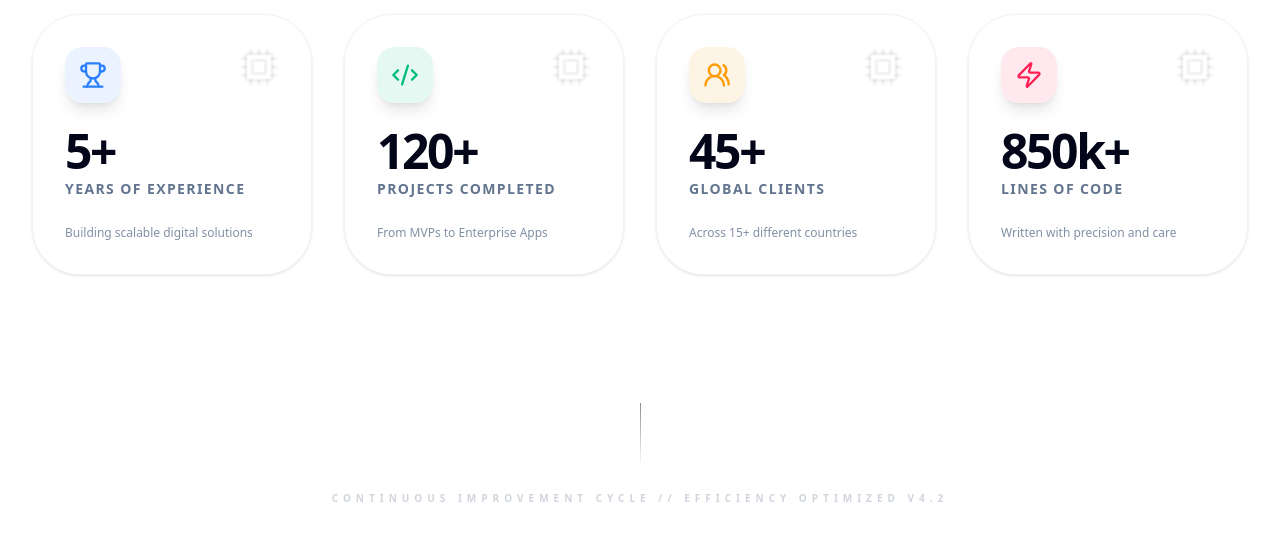
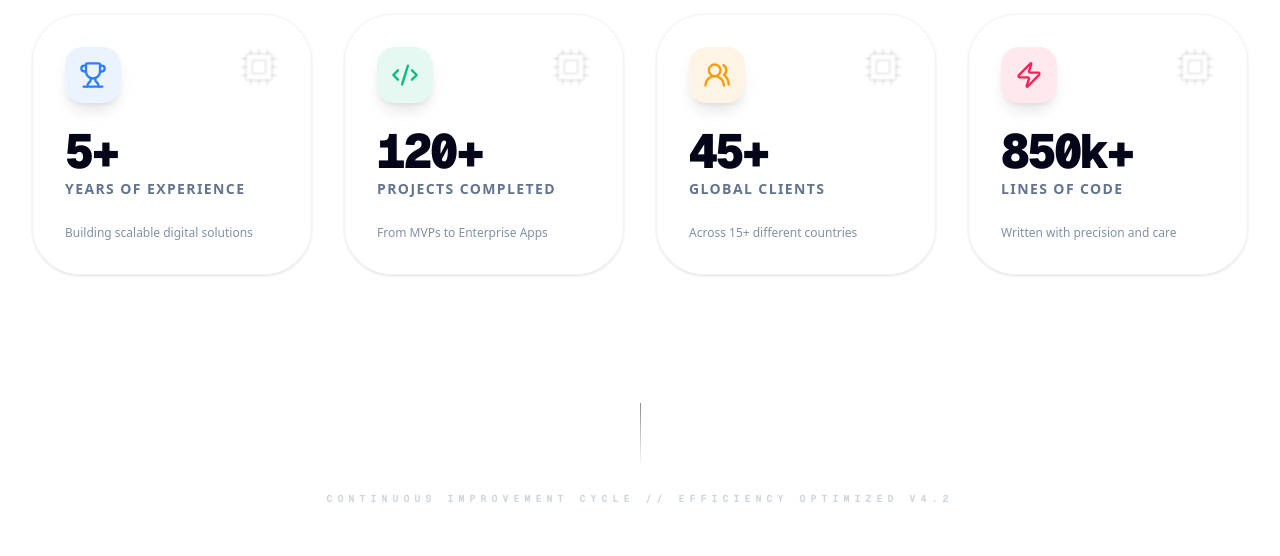
Before and after one commit to DevAnonitos/devanonitos-portfolio, a Next.js app: page / in a window 1280 px wide. Shown: the part 1240-1796 px from the top of the page. Built offline with nearby package versions, Linux system fonts and the light colour scheme.

Commit message:
feat: Implement global styling with Tailwind and custom theme, and add sitemap generation.

```diff
--- a/app/sitemap.ts
+++ b/app/sitemap.ts
@@ -7,9 +7,15 @@
 
   const routes = [
     '',
+    '/about',
     '/projects',
-    '/about',
+    '/skills',
+    '/experience',
+    '/journal',
     '/contact',
+    '/privacy',
+    '/terms',
+    '/cookies',
   ].map((route) => ({
     url: `${baseUrl}${route}`,
     lastModified,
--- a/styles/globals.css
+++ b/styles/globals.css
@@ -6,9 +6,8 @@
 @theme inline {
   --color-background: var(--background);
   --color-foreground: var(--foreground);
-  --font-sans: var(--font-sans);
-  --font-heading: var(--font-heading);
-  --font-mono: var(--font-mono);
+  --font-sans: var(--font-geist-sans);
+  --font-mono: var(--font-geist-mono);
   --color-sidebar-ring: var(--sidebar-ring);
   --color-sidebar-border: var(--sidebar-border);
   --color-sidebar-accent-foreground: var(--sidebar-accent-foreground);
```
